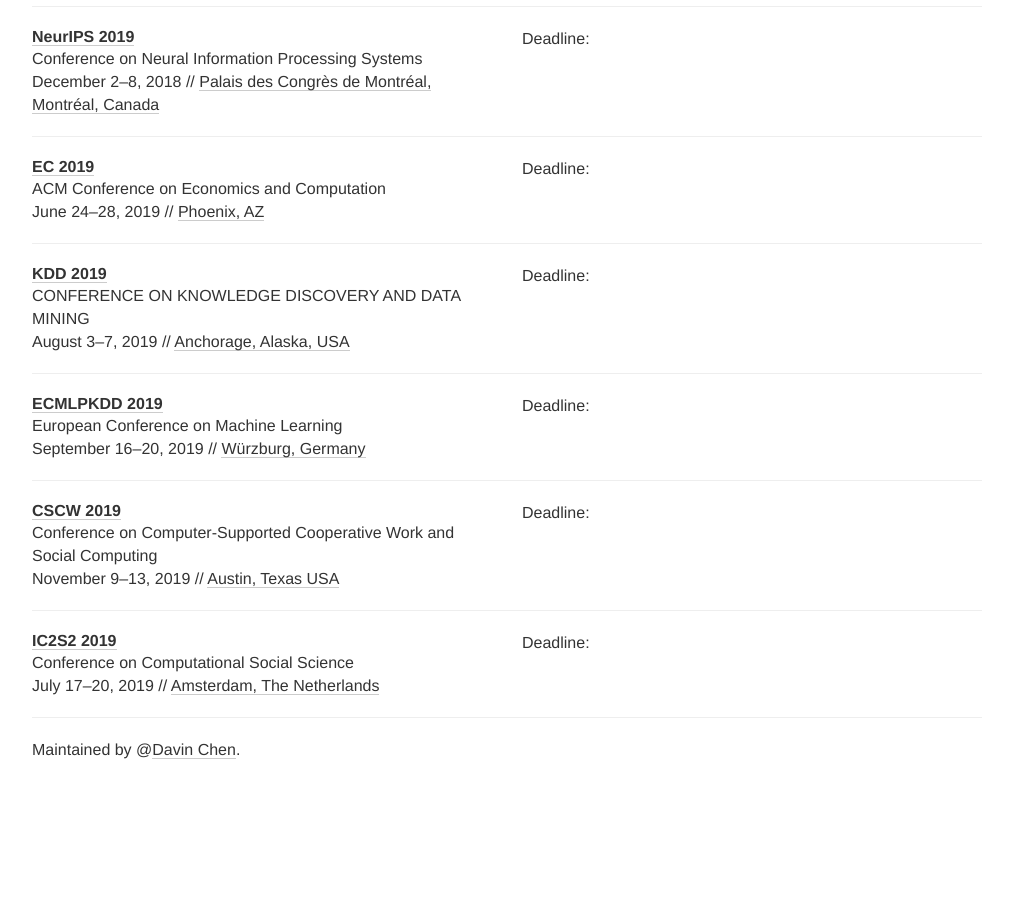
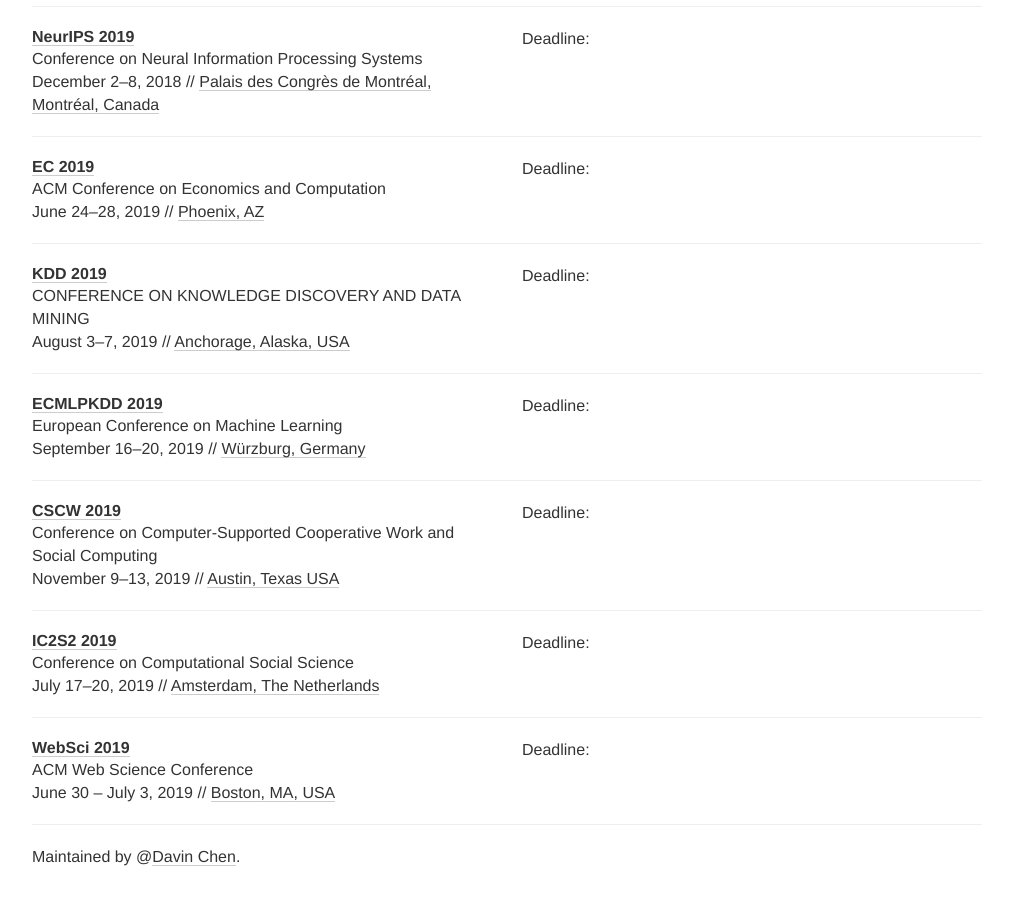
Before and after one commit to aabeliuk/conferences, a Jekyll site: the page built from index.html, in a window 1280 px wide and 900 px high, scrolled down 746 px. Shown: the whole window, without its empty margins (133-1146 px from the left). Built offline with Jekyll 4.4.1, drawn with Linux system fonts in a browser that asks for light colours; nearby versions of some CDN libraries; comment, search, counter and statistics services are not loaded; before the commit the page ends 1539 px from its top, so only the background shows below that.

Commit message:
added WebSci

```diff
--- a/_data/conferences.yml
+++ b/_data/conferences.yml
@@ -94,3 +94,12 @@
   date: July 17-20, 2019
   place: Amsterdam, The Netherlands
   tags: CSC
+
+- name: WebSci
+  year: 2019
+  description: ACM Web Science Conference
+  link: https://websci19.webscience.org/
+  deadline: '2019-02-04 23:59:59'
+  date: June 30 – July 3, 2019
+  place: Boston, MA, USA
+  tags: AI
```
